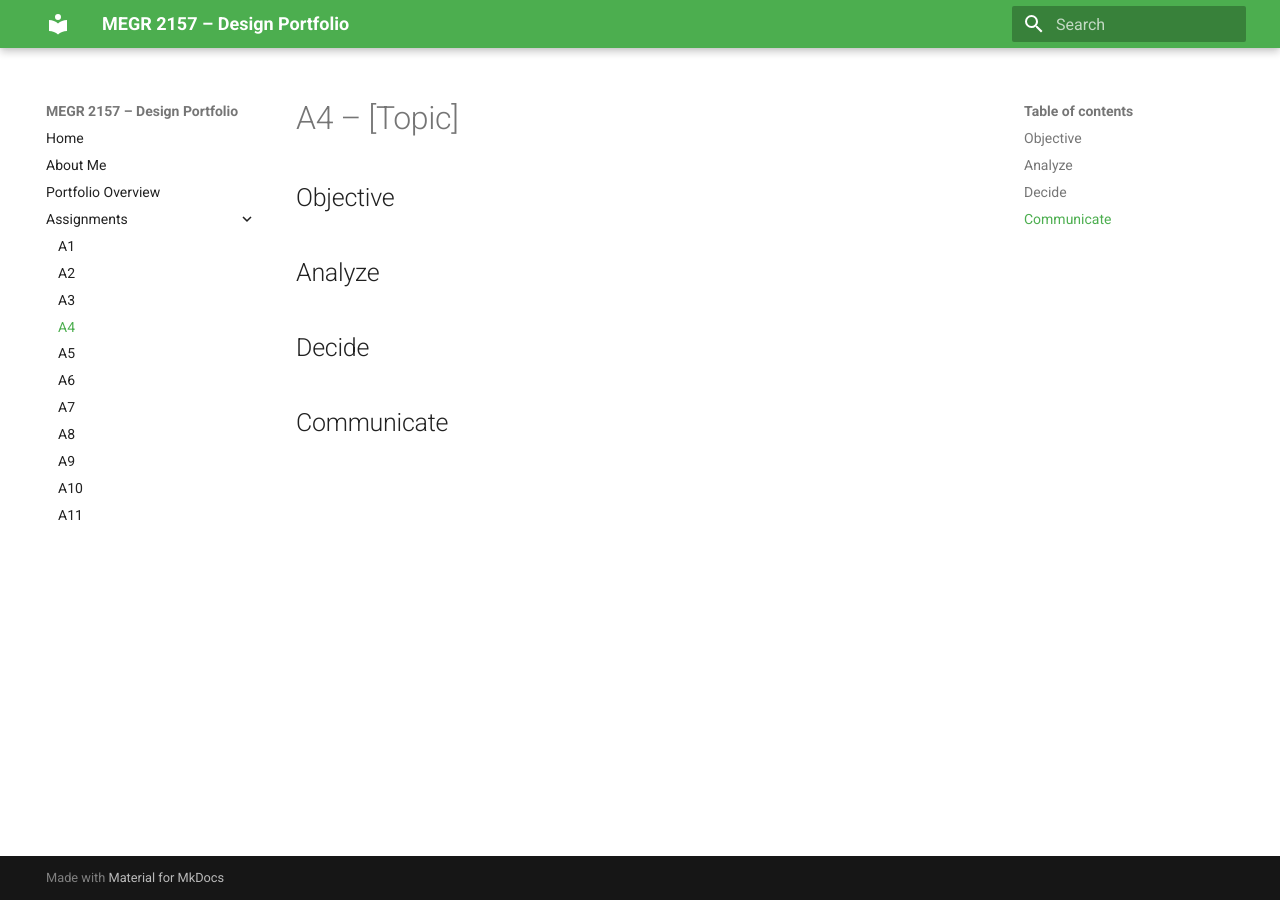
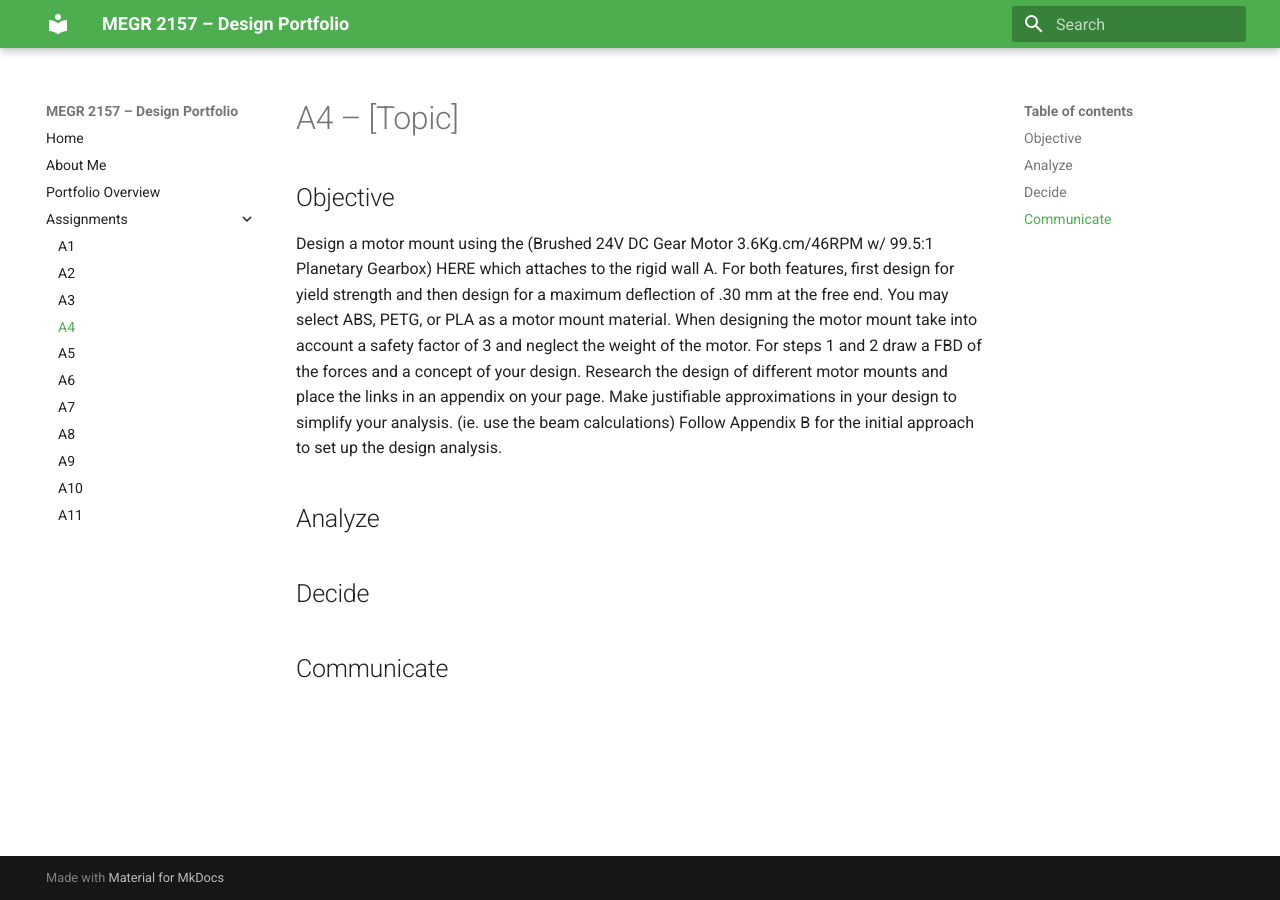
Before and after one commit to SanjayKashyap24/design-projects-portfolio, an MkDocs documentation site: the page built from docs/assignments/A04/index.md, in a window 1280 px wide. Built offline with MkDocs 1.6.1 and Material for MkDocs 9.7.7, drawn with Linux system fonts in a browser that asks for light colours.

Commit message:
Update A4 assignment with motor mount design details
Added detailed design requirements for motor mount project.

```diff
--- a/docs/assignments/A04/index.md
+++ b/docs/assignments/A04/index.md
@@ -1,6 +1,7 @@
 # A4 – [Topic]
 
 ## Objective
+Design a motor mount using the (Brushed 24V DC Gear Motor 3.6Kg.cm/46RPM w/ 99.5:1 Planetary Gearbox) HERE which attaches to the rigid wall A. For both features, first design for yield strength and then design for a maximum deflection of .30 mm at the free end. You may select ABS, PETG,  or PLA as a motor mount material.  When designing the motor mount take into account a safety factor of 3 and neglect the weight of the motor. For steps 1 and 2 draw a FBD of the forces and a concept of your design. Research the design of different motor mounts and place the links in an appendix on your page. Make justifiable approximations in your design to simplify your analysis. (ie. use the beam calculations) Follow Appendix B for the initial approach to set up the design analysis.
 
 
 ## Analyze
```
